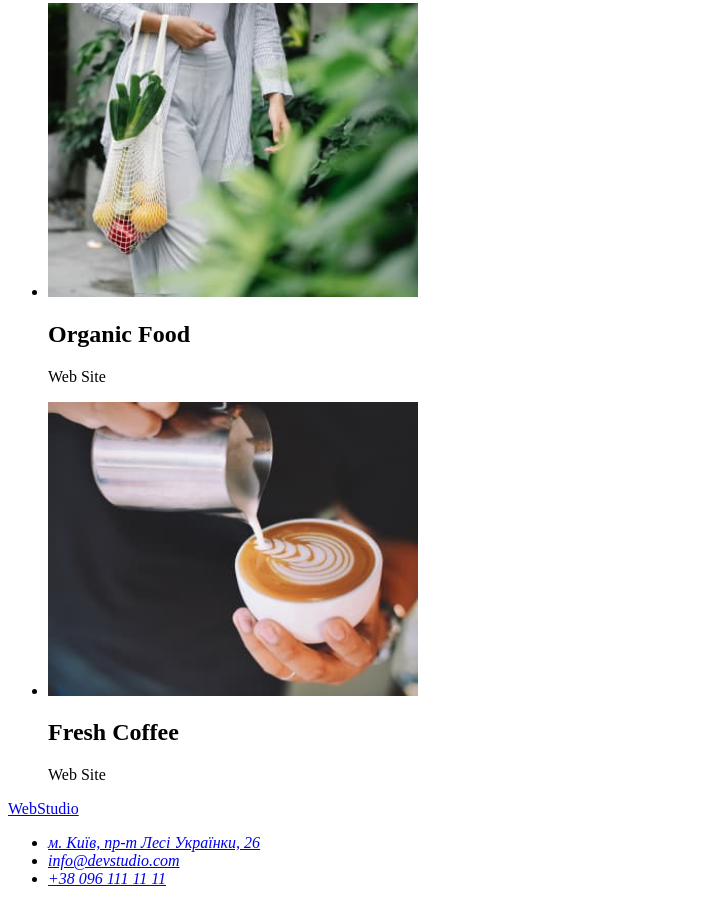
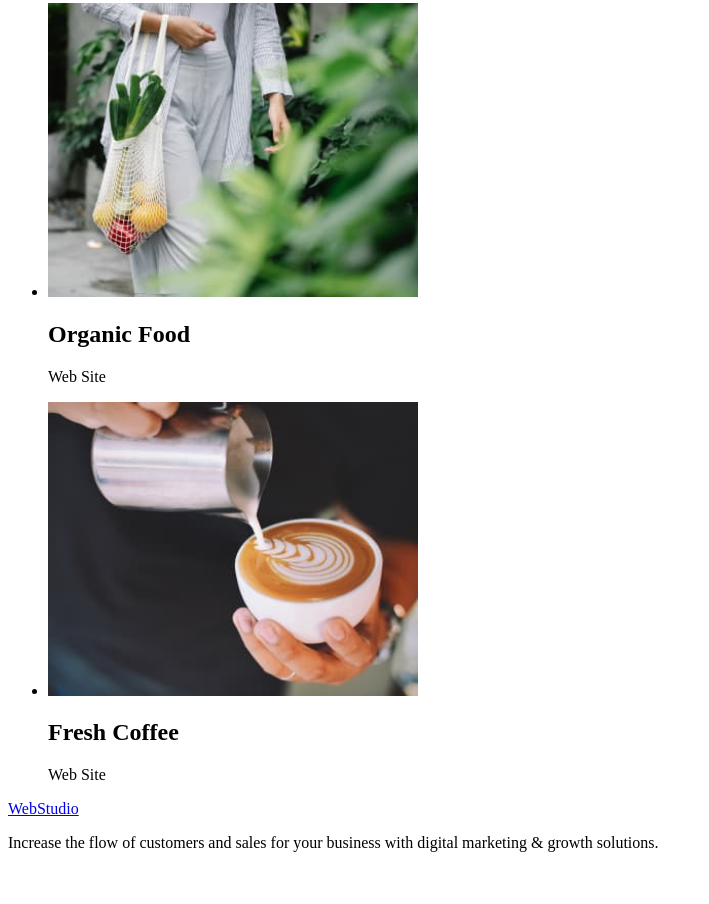
Before and after one commit to AllaTsegelnyk/goit-markup-hw-03, a plain HTML site: page portfolio.html in a window 1280 px wide. Shown: the part 3074-3978 px from the top of the page, without its empty margins (0-709 px from the left). After the commit the page ends 3942 px from the top, so only its background shows below. Drawn offline with Linux system fonts and the light colour scheme.

Commit message:
Update portfolio.html
footer

```diff
--- a/portfolio.html
+++ b/portfolio.html
@@ -92,17 +92,8 @@
          </section>
     </main>
     <footer>
+
         <a href="./index.html"> WebStudio</a>
-        <address>
-            <ul>
-                <li>
-                    <a href="https://goo.gl/maps/bUtbwmvUuWNFymAg8" target="_blank" rel="noopener nooreferrer">
-                        м. Київ, пр-т Лесі Українки, 26
-                    </a>
-                </li>
-                <li><a href="mailto:info@devstudio.com">info@devstudio.com </a></li>
-                <li><a href="tel:+380961111111">+38 096 111 11 11 </a></li>
-            </ul>
-        </address>
+        <p>Increase the flow of customers and sales for your business with digital marketing & growth solutions.</p>
     </footer>
 </html>
```
